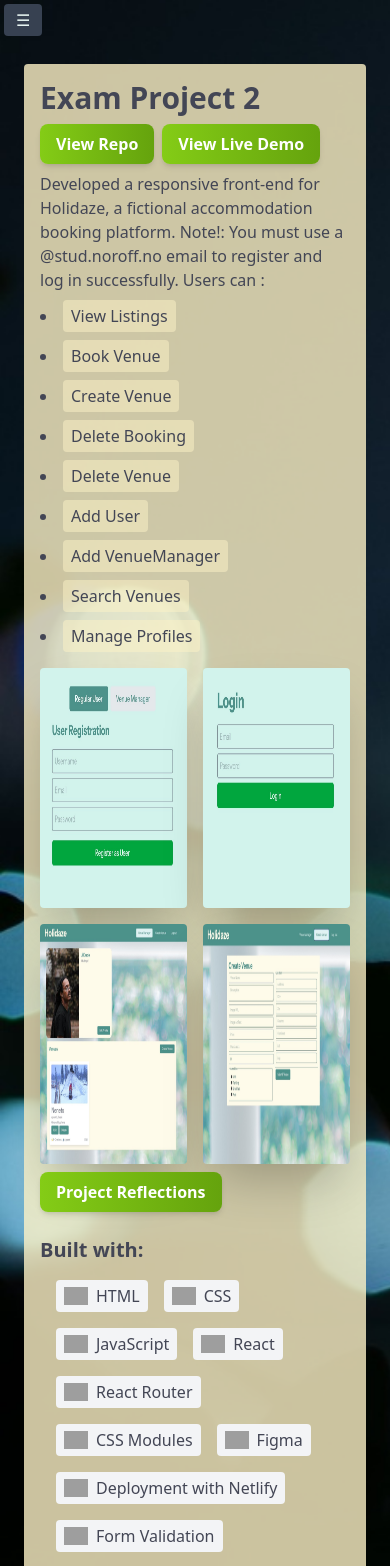
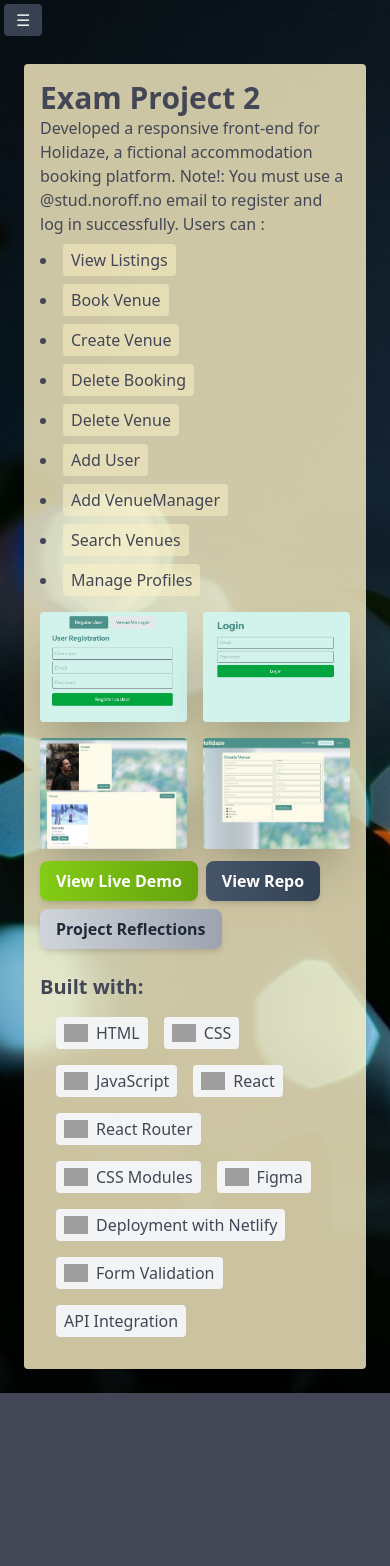
Before and after one commit to Tjommiboy/job_portfolio, a React (Vite) app: page /projects/Exam_Project in a window 390 px wide. Shown: the top 1566 px of the page. After the commit the page ends 1393 px from the top, so only its background shows below. Built offline with nearby package versions, Linux system fonts and the light colour scheme; grey boxes are pictures that could not be loaded; a web font is replaced by a local one.

Commit message:
adjusted images size to fit mobil.

```diff
--- a/src/pages/ProjectPage.jsx
+++ b/src/pages/ProjectPage.jsx
@@ -19,7 +19,7 @@
     <div className="container mx-auto p-4 bg-amber-100/80 rounded text-[var(--natural-6)]">
       <div className="flex flex-col sm:flex-row sm:items-center sm:gap-2 gap-2 justify-between">
         <h1 className="text-3xl font-bold">{project.title}</h1>
-        <div className="flex gap-2">
+        {/* <div className="flex gap-2">
           <a
             href={project.repo}
             target="_blank"
@@ -36,7 +36,7 @@
           >
             View Live Demo
           </a>
-        </div>
+        </div> */}
       </div>
       <div className="flex flex-col xl:flex-row gap-4">
         <div className="flex-1">
@@ -78,18 +78,41 @@
               key={index}
               src={src}
               alt={`${project.title} Screenshot ${index + 1}`}
-              className="w-full h-60 object-fill rounded shadow-2xl bg-amber-50"
+              className="w-full h-auto aspect-[4/3] object-cover rounded shadow-2xl bg-amber-50"
             />
           ))}
         </div>
       </div>
 
-      <button
-        onClick={toggleReflections}
-        className="bg-gradient-to-r from-lime-500 to-lime-600 text-white font-semibold rounded-lg px-4 py-2 shadow-md hover:shadow-xl transform hover:scale-105 transition-all duration-300 mt-2 "
-      >
-        {showReflections ? "Hide Reflections" : "Project Reflections"}
-      </button>
+      <div className="flex flex-wrap gap-2 mt-3">
+        {/* Live Demo stays bright and inviting */}
+        <a
+          href={project.demo}
+          target="_blank"
+          rel="noopener noreferrer"
+          className="bg-gradient-to-r from-lime-500 to-lime-600 text-white font-semibold rounded-lg px-4 py-2 shadow-md hover:shadow-xl transform hover:scale-105 transition-all duration-300"
+        >
+          View Live Demo
+        </a>
+
+        {/* Repo button: more serious / professional */}
+        <a
+          href={project.repo}
+          target="_blank"
+          rel="noopener noreferrer"
+          className="bg-gradient-to-r from-slate-600 to-slate-700 text-white font-semibold rounded-lg px-4 py-2 shadow-md hover:shadow-xl transform hover:scale-105 transition-all duration-300"
+        >
+          View Repo
+        </a>
+
+        {/* Reflections button: neutral */}
+        <button
+          onClick={toggleReflections}
+          className="bg-gradient-to-r from-gray-300 to-gray-400 text-gray-800 font-semibold rounded-lg px-4 py-2 shadow-md hover:shadow-lg transform hover:scale-105 transition-all duration-300"
+        >
+          {showReflections ? "Hide Reflections" : "Project Reflections"}
+        </button>
+      </div>
 
       {showReflections && (
         <div className="mt-4">
@@ -100,6 +123,7 @@
           ))}
         </div>
       )}
+
       <h2 className="mt-6 text-xl font-semibold">Built with:</h2>
       <section className="flex p-4">
         <ul className="flex flex-wrap gap-4 p-0 list-none">
```
